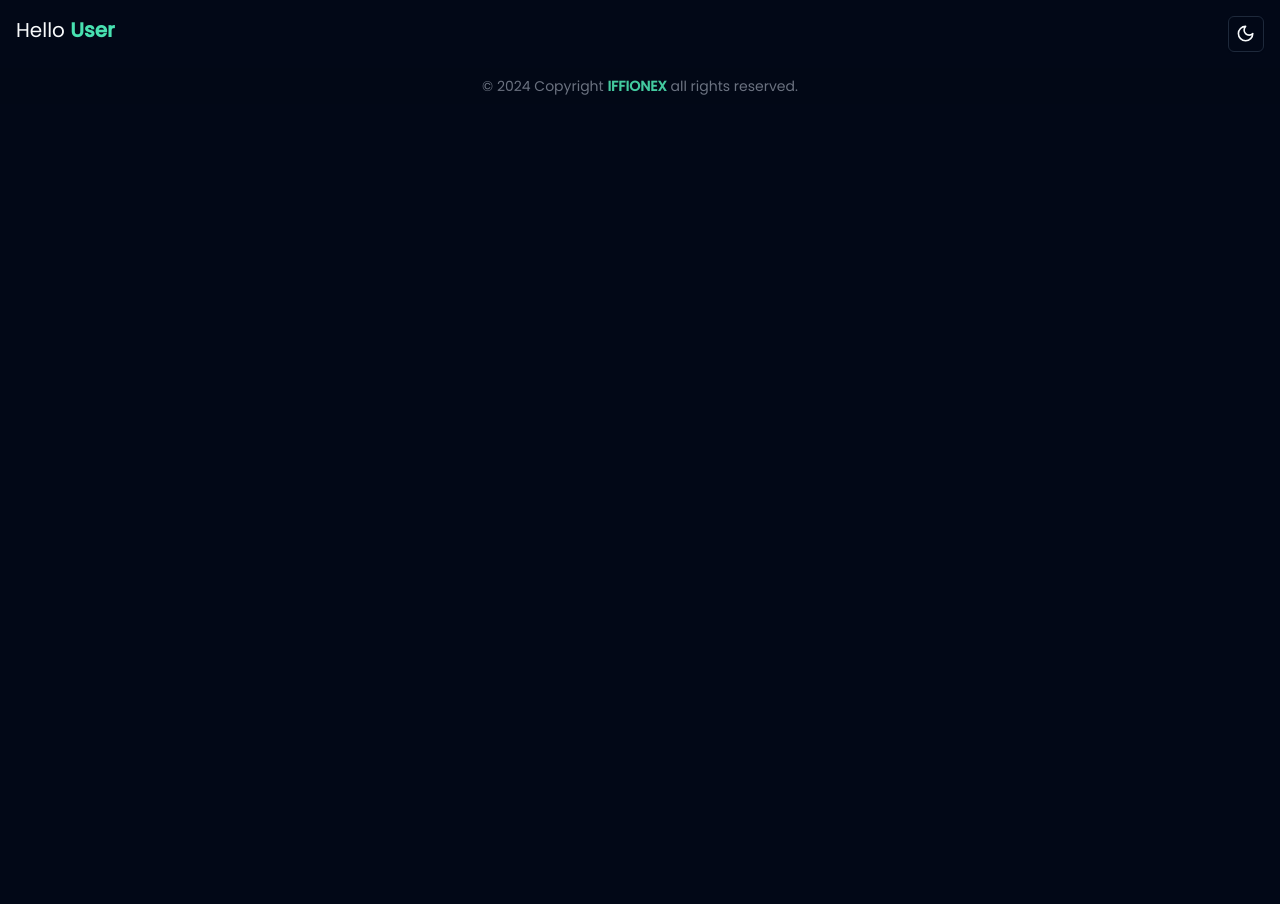
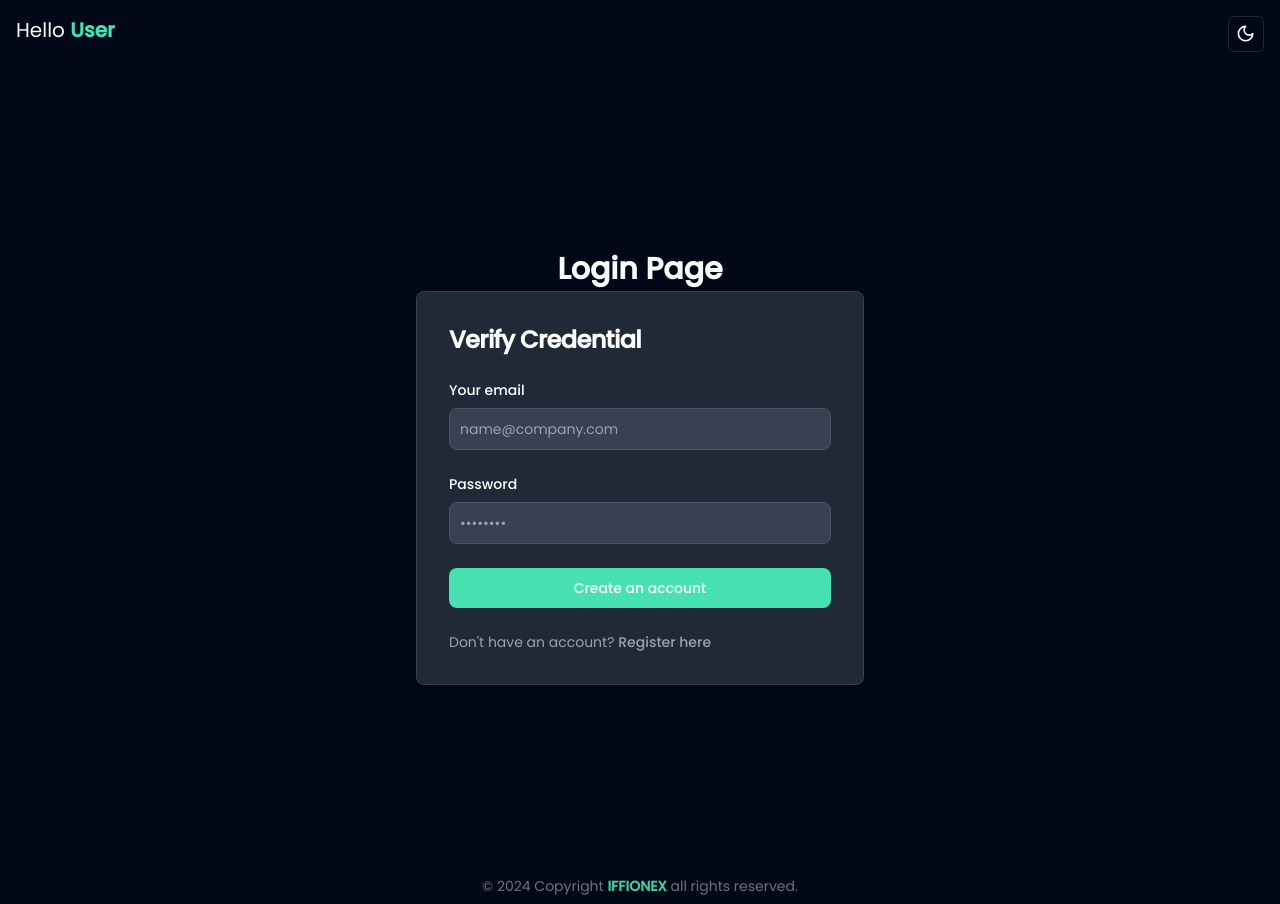
Before and after one commit to ArfanAbid/Authentication-API-, a React (Vite) app in the folder Frontend/: page /login in a window 1280 px wide. Before the commit the page ends 800 px from the top, so only its background shows below. Built offline with nearby package versions, Linux system fonts and the light colour scheme.

Commit message:
Login and Register Page UI + updated UI

```diff
--- a/Frontend/src/Pages/Login.jsx
+++ b/Frontend/src/Pages/Login.jsx
@@ -1,12 +1,76 @@
-import React from 'react'
-
+import React from "react";
+import { Link } from "react-router-dom";
 function Login() {
   return (
     <>
+            <div className="">
+        <section className=" ">
+          <div className="mx-auto flex flex-col items-center justify-center px-6 py-8 md:h-screen lg:py-0">
+            <h1 className="text-2xl font-bold  mb-1 text-white-900 md:text-3xl">Login Page</h1>
+            <div className="w-full rounded-lg bg-white shadow sm:max-w-md md:mt-0 xl:p-0 dark:border dark:border-gray-700 dark:bg-gray-800">
+              <div className="space-y-4 p-6 sm:p-8 md:space-y-6">
+                <h1 className="text-xl font-bold leading-tight tracking-tight text-gray-900 md:text-2xl dark:text-white">
+                  Verify Credential
+                </h1>
+                <form className="space-y-4 md:space-y-6" action="#">
+                  <div>
+                    <label
+                      for="email"
+                      className="mb-2 block text-sm font-medium text-gray-900 dark:text-white"
+                    >
+                      Your email
+                    </label>
+                    <input
+                      type="email"
+                      name="email"
+                      id="email"
+                      className="focus:ring-primary-600 focus:border-primary-600 block w-full rounded-lg border border-gray-300 bg-gray-50 p-2.5 text-sm text-gray-900 dark:border-gray-600 dark:bg-gray-700 dark:text-white dark:placeholder-gray-400 dark:focus:border-blue-500 dark:focus:ring-blue-500"
+                      placeholder="name@company.com"
+                      required=""
+                    />
+                  </div>
 
+                  <div>
+                    <label
+                      for="password"
+                      className="mb-2 block text-sm font-medium text-gray-900 dark:text-white"
+                    >
+                      Password
+                    </label>
+                    <input
+                      type="password"
+                      name="password"
+                      id="password"
+                      placeholder="••••••••"
+                      className="focus:ring-primary-600 focus:border-primary-600 block w-full rounded-lg border border-gray-300 bg-gray-50 p-2.5 text-sm text-gray-900 dark:border-gray-600 dark:bg-gray-700 dark:text-white dark:placeholder-gray-400 dark:focus:border-blue-500 dark:focus:ring-blue-500"
+                      required=""
+                    />
+                  </div>
+
+
+                  <button
+                    type="submit"
+                    className="bg-[#48e1b1] hover:bg-[#9df3d7] focus:ring-primary-300 dark:bg-primary-600 dark:hover:bg-primary-700 dark:focus:ring-primary-800 w-full rounded-lg px-5 py-2.5 text-center text-sm font-medium text-white focus:outline-none focus:ring-4"
+                  >
+                    Create an account
+                  </button>
+                  <p className="text-sm font-light text-gray-500 dark:text-gray-400">
+                    Don't have an account?{" "}
+                    <Link
+                      to="/register"
+                      className="text-primary-600 dark:text-primary-500 font-medium hover:underline"
+                    >
+                      Register here
+                    </Link>
+                  </p>
+                </form>
+              </div>
+            </div>
+          </div>
+        </section>
+      </div>
     </>
-
-  )
+  );
 }
 
-export default Login
+export default Login;
--- a/Frontend/src/Pages/NotFound.jsx
+++ b/Frontend/src/Pages/NotFound.jsx
@@ -5,14 +5,12 @@
 
 export const NotFound = () => {
   return (
-    <div class="bg-gray-100">
       <div class="h-screen flex flex-col justify-center items-center">
-        <h1 class="text-8xl font-bold text-gray-800">404</h1>
-        <p class="text-4xl font-medium text-gray-800">Page Not Found 🌐</p>
-        <Link to="/" class="mt-4 text-xl text-blue-600 hover:underline">
+        <h1 class="text-2xl md:text-8xl font-bold dark:text-gray-300">404 </h1>
+        <p class="text-xl md:text-4xl font-medium dark:text-gray-400">Page Not Found 🌐</p>
+        <Link to="/" class="mt-4 text-xl text-[#48e1b1]  hover:underline">
           Go back home
         </Link>
       </div>
-    </div>
   );
 };
--- a/Frontend/src/Pages/Register.jsx
+++ b/Frontend/src/Pages/Register.jsx
@@ -1,10 +1,129 @@
 import React from 'react'
-
+import { Link } from 'react-router-dom'
 const Register = () => {
   return (
-    <div>
-      Register
-    </div>
+  <>
+        <div className="p-5 mb-2">
+        <section className=" ">
+          <div className="mx-auto flex flex-col items-center justify-center px-6 py-8 md:h-screen lg:py-0">
+            <h1 className="text-2xl font-bold  mb-1 text-white-900 md:text-3xl">Register Page</h1>
+            <div className="w-full rounded-lg bg-white shadow sm:max-w-md md:mt-0 xl:p-0 dark:border dark:border-gray-700 dark:bg-gray-800">
+              <div className="space-y-4 p-6 sm:p-8 md:space-y-6">
+                <h1 className="text-xl font-bold leading-tight tracking-tight text-gray-900 md:text-2xl dark:text-white">
+                  Create an account
+                </h1>
+                <form className="space-y-4 md:space-y-6" action="#">
+                  <div>
+                    <label
+                      for="email"
+                      className="mb-2 block text-sm font-medium text-gray-900 dark:text-white"
+                    >
+                      Your email
+                    </label>
+                    <input
+                      type="email"
+                      name="email"
+                      id="email"
+                      className="focus:ring-primary-600 focus:border-primary-600 block w-full rounded-lg border border-gray-300 bg-gray-50 p-2.5 text-sm text-gray-900 dark:border-gray-600 dark:bg-gray-700 dark:text-white dark:placeholder-gray-400 dark:focus:border-blue-500 dark:focus:ring-blue-500"
+                      placeholder="name@company.com"
+                      required=""
+                    />
+                  </div>
+                  <div>
+                    <label
+                      for="name"
+                      className="mb-2 block text-sm font-medium text-gray-900 dark:text-white"
+                    >
+                      Your Name
+                    </label>
+                    <input
+                      type="text"
+                      name="name"
+                      id="name"
+                      className="focus:ring-primary-600 focus:border-primary-600 block w-full rounded-lg border border-gray-300 bg-gray-50 p-2.5 text-sm text-gray-900 dark:border-gray-600 dark:bg-gray-700 dark:text-white dark:placeholder-gray-400 dark:focus:border-blue-500 dark:focus:ring-blue-500"
+                      placeholder="johndoe"
+                      required=""
+                    />
+                  </div>
+                  <div>
+                    <label
+                      for="password"
+                      className="mb-2 block text-sm font-medium text-gray-900 dark:text-white"
+                    >
+                      Password
+                    </label>
+                    <input
+                      type="password"
+                      name="password"
+                      id="password"
+                      placeholder="••••••••"
+                      className="focus:ring-primary-600 focus:border-primary-600 block w-full rounded-lg border border-gray-300 bg-gray-50 p-2.5 text-sm text-gray-900 dark:border-gray-600 dark:bg-gray-700 dark:text-white dark:placeholder-gray-400 dark:focus:border-blue-500 dark:focus:ring-blue-500"
+                      required=""
+                    />
+                  </div>
+                  <div>
+                    <label
+                      for="confirm-password"
+                      className="mb-2 block text-sm font-medium text-gray-900 dark:text-white"
+                    >
+                      Confirm password
+                    </label>
+                    <input
+                      type="confirm-password"
+                      name="confirm-password"
+                      id="confirm-password"
+                      placeholder="••••••••"
+                      className="focus:ring-primary-600 focus:border-primary-600 block w-full rounded-lg border border-gray-300 bg-gray-50 p-2.5 text-sm text-gray-900 dark:border-gray-600 dark:bg-gray-700 dark:text-white dark:placeholder-gray-400 dark:focus:border-blue-500 dark:focus:ring-blue-500"
+                      required=""
+                    />
+                  </div>
+                  <div className="flex items-start">
+                    <div className="flex h-5 items-center">
+                      <input
+                        id="terms"
+                        aria-describedby="terms"
+                        type="checkbox"
+                        className="focus:ring-3 focus:ring-primary-300 dark:focus:ring-primary-600 h-4 w-4 rounded border border-gray-300 bg-gray-50 dark:border-gray-600 dark:bg-gray-700 dark:ring-offset-gray-800"
+                        required=""
+                      />
+                    </div>
+                    <div className="ml-3 text-sm">
+                      <label
+                        for="terms"
+                        className="font-light text-gray-500 dark:text-gray-300"
+                      >
+                        I accept the{" "}
+                        <a
+                          className="text-primary-600 dark:text-primary-500 font-medium hover:underline"
+                          href="#"
+                        >
+                          Terms and Conditions
+                        </a>
+                      </label>
+                    </div>
+                  </div>
+                  <button
+                    type="submit"
+                    className="bg-[#48e1b1] hover:bg-[#9df3d7] focus:ring-primary-300 dark:bg-primary-600 dark:hover:bg-primary-700 dark:focus:ring-primary-800 w-full rounded-lg px-5 py-2.5 text-center text-sm font-medium text-white focus:outline-none focus:ring-4"
+                  >
+                    Create an account
+                  </button>
+                  <p className="text-sm font-light text-gray-500 dark:text-gray-400">
+                    Already have an account?{" "}
+                    <Link
+                      to="/login"
+                      className="text-primary-600 dark:text-primary-500 font-medium hover:underline"
+                    >
+                      Login here
+                    </Link>
+                  </p>
+                </form>
+              </div>
+            </div>
+          </div>
+        </section>
+      </div>
+  </>
   )
 }
 
```
